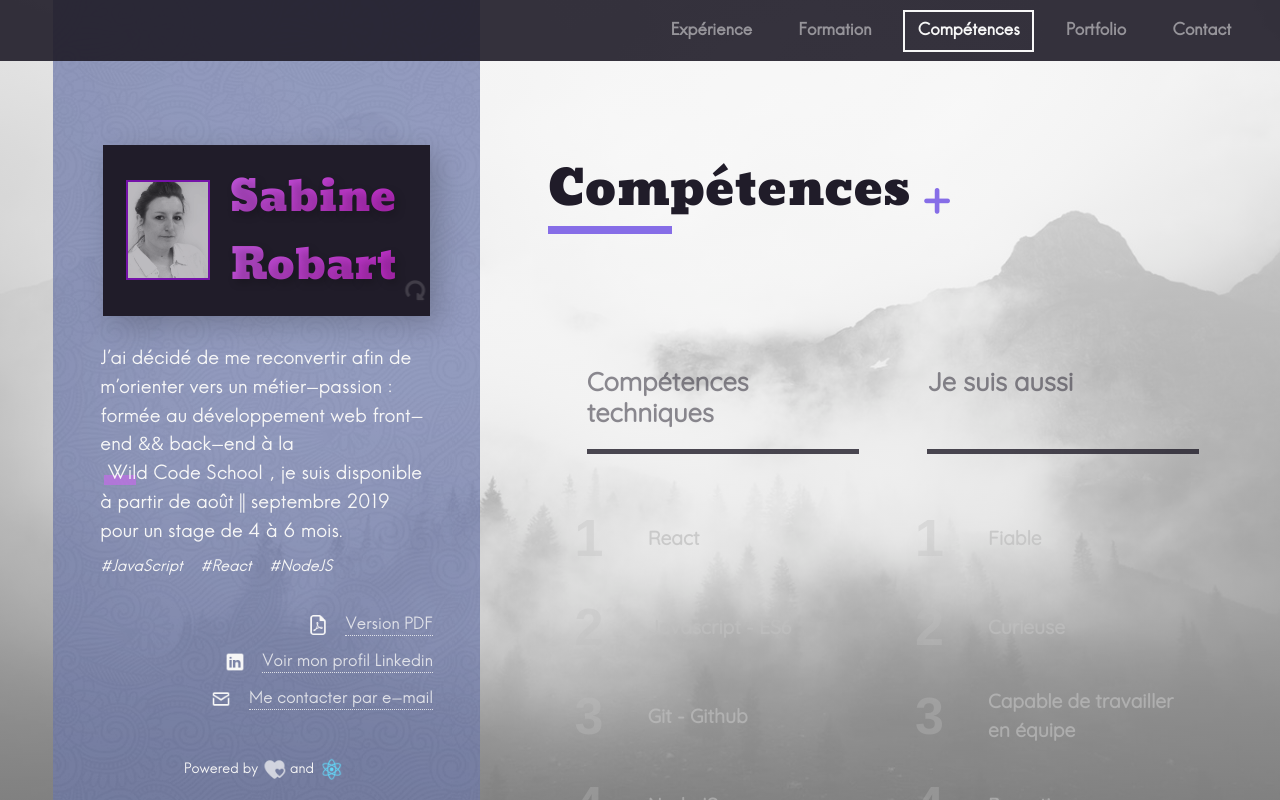
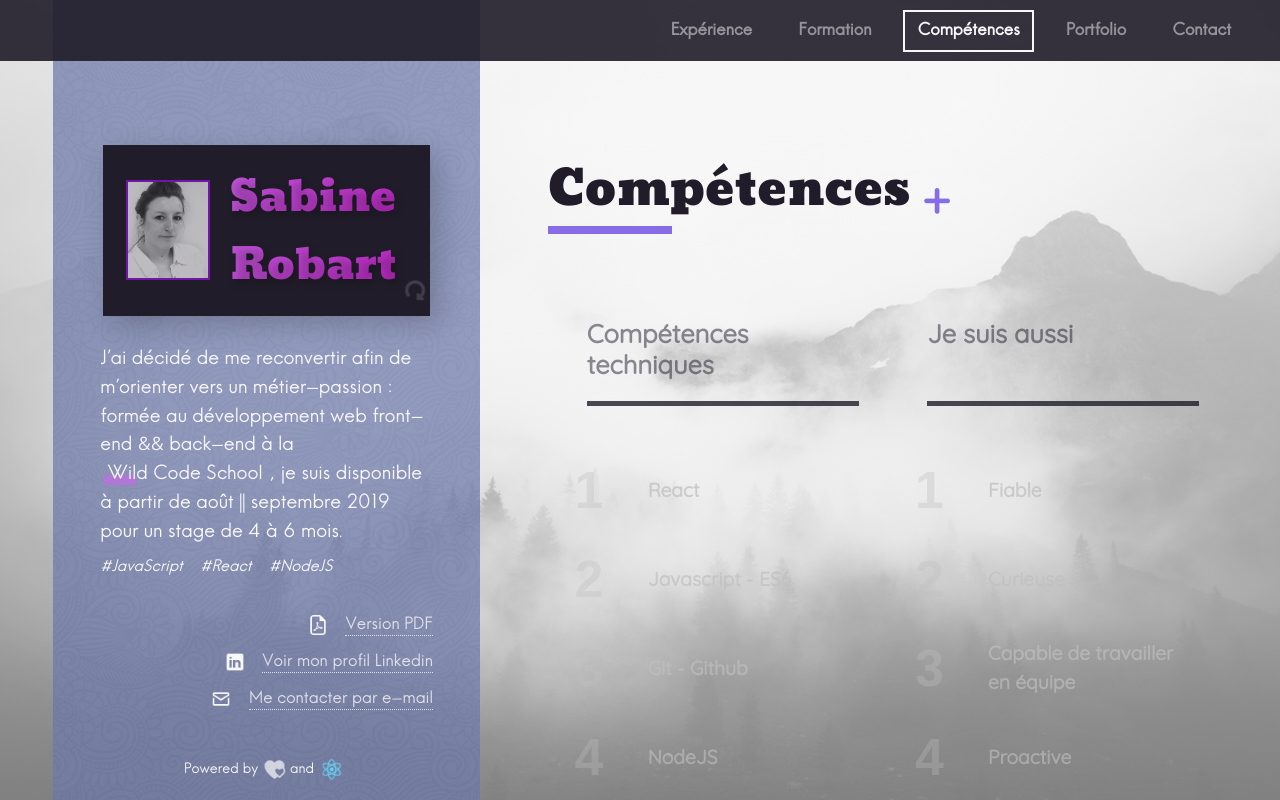
Before and after one commit to Sabinerobart/resume, a React (Create React App) app: page /Skills in a window 1280 px wide. Built offline with nearby package versions, Linux system fonts and the light colour scheme.

Commit message:
[Style] remove skills list padding.

```diff
--- a/src/style/SkillsList.scss
+++ b/src/style/SkillsList.scss
@@ -6,7 +6,6 @@
 }
 
 .skills-list__modal {
-  padding: 3vh * 2 0;
   h3,
   p {
     font-weight: 700;
```
